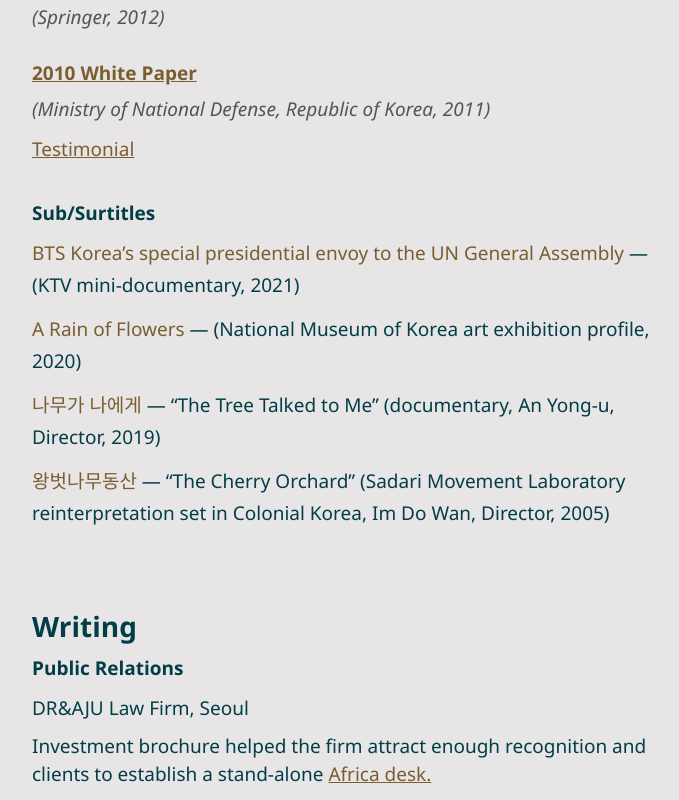
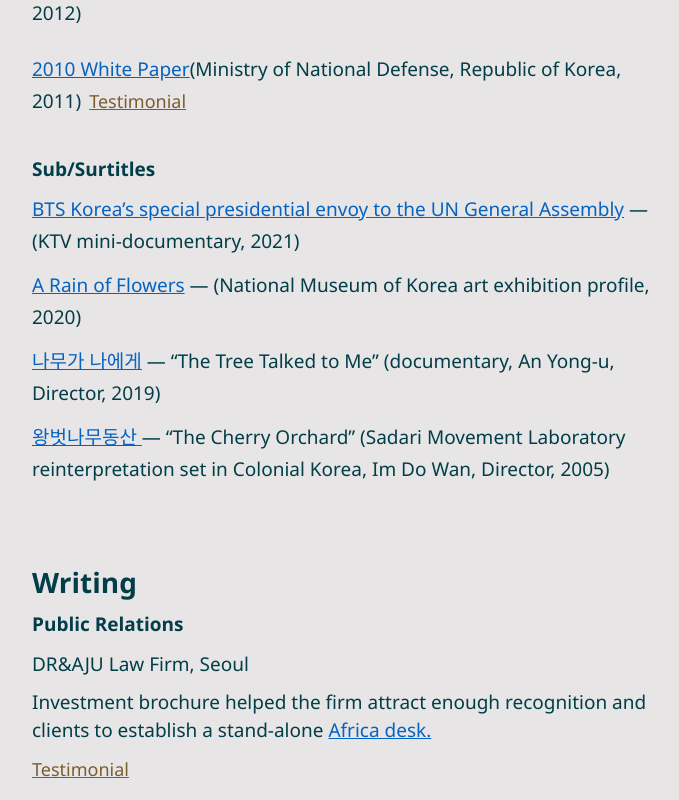
Before and after one commit to wksnders/David-Portfolio, a Vue app: page / in a window 1280 px wide. Shown: the part 1620-2420 px from the top of the page, without its empty margins (112-791 px from the left). Built offline with nearby package versions, Linux system fonts and the light colour scheme.

Commit message:
updated stylings and layouts

```diff
--- a/public/locales/en.yaml
+++ b/public/locales/en.yaml
@@ -72,7 +72,7 @@
 editing.Books.2.Link: "https://link.springer.com/book/10.1007/978-3-7908-2753-8"
 editing.Books.2.AdditionalText: "(Ministry of National Defense, Republic of Korea, 2011)"
 editing.Books.2.TestimonialLabel: "Testimonial"
-editing.Books.2.TestimonialLink: "./testimonials"
+editing.Books.2.TestimonialLink: "./testimonials#testimonial-2"
 editing.Books.2.Subtext: ""
 
 Subsection.editing.Sub-Surtitles: "Sub/Surtitles"
@@ -136,15 +136,15 @@
 writing.PublicRelations.1.bodyLink2: ""
 writing.PublicRelations.1.bodyText3: ""
 writing.PublicRelations.1.testimonialLabel: "Testimonial"
-writing.PublicRelations.1.testimonialLink: "./testimonials#testimonial-4"
+writing.PublicRelations.1.testimonialLink: "./testimonials#testimonial-3"
 
 Subsection.writing.Books: "Books"
 Subsection.writing.Books.description: ""
 writing.Books.1.Title: "한국인이 말할 때 꼭 틀리는 영어"
 writing.Books.1.Link: "https://library.kaist.ac.kr/search/ctlgSearch/posesn/view.do?bibctrlno=360984&ty=B"
 writing.Books.1.AdditionalText: " (Mistakes Koreans Routinely Make Speaking English), translated by Jinna Park (Nexus, 2004)"
-writing.Books.1.TestimonialLabel: "Testimonial"
-writing.Books.1.TestimonialLink: "./testimonials"
+writing.Books.1.TestimonialLabel: ""
+writing.Books.1.TestimonialLink: ""
 writing.Books.1.Subtext: ""
 writing.Books.2.Title: "Action English: English Conversation for Today’s Koreans* "
 writing.Books.2.Link: ""
@@ -193,10 +193,10 @@
 teaching.OneOnOne.3.testimonialLink: ""
 teaching.OneOnOne.4.student: "Legal professional (international seminar preparation)"
 teaching.OneOnOne.4.testimonialText: "testimonial"
-teaching.OneOnOne.4.testimonialLink: "./testimonials#testimonial-5"
+teaching.OneOnOne.4.testimonialLink: "./testimonials#testimonial-4"
 teaching.OneOnOne.5.student: "Healthcare professional (IELTS preparation)"
 teaching.OneOnOne.5.testimonialText: "testimonial"
-teaching.OneOnOne.5.testimonialLink: "./testimonials#testimonial-6"
+teaching.OneOnOne.5.testimonialLink: "./testimonials#testimonial-5"
 
 Subsection.teaching.Classroom: "Classroom Instruction "
 Subsection.teaching.Classroom.description: "I design courses and curriculum that fuse the latest technology with methods proven to facilitate accurate, effective learning."
@@ -232,21 +232,18 @@
 testimonials.2.personName: "Bart"
 testimonials.2.role: ""
 testimonials.2.quote: ""
-testimonials.3.personName: "Rosa"
-testimonials.3.role: ""
-testimonials.3.quote: ""
-testimonials.4.personName: "Timothy Dickens"
-testimonials.4.role: "Foreign Attorney (UK & South Africa), D&A, Seoul"
-testimonials.4.quote: "David was an invaluable colleague on our Africa practice, where he played a key role in research and strategic support. He was instrumental in developing our South Africa investment booklet — later adopted by the South African Embassy for official use — and his research went a long way toward helping establish our Africa group on a firm footing. His analytical rigor, reliability, and ability to translate complex market insights into accessible materials made a lasting contribution to our work."
-testimonials.5.personName: "Seon-Ae Choi"
-testimonials.5.role: "Senior Attorney, (Labor & Employment Law), Dentons LEE, Seoul"
-testimonials.5.quote: "David worked with me for a labor law presentation for a conference in Singapore. He edited my text, corrected pronunciation and gave pointers on delivery, rehearsing over and over until I felt confident. That presentation helped me develop important contacts."
-testimonials.6.personName: "Han Kyung Jin"
-testimonials.6.role: "Pharmacist, MFDS, Seoul"
-testimonials.6.quote: "I have been working with David 1:1 online to improve my spoken and written English. Ultimately, I would like to take the IELTS to work abroad. He listens carefully, records my mistakes and prepares lessons that correct my specific problems while we practice real IELT sample topics."
-testimonials.7.personName: "M.J. Jung"
-testimonials.7.role: "Project Manager, Translation Agency, Seoul"
-testimonials.7.quote: "With deep cross-cultural insight and experience in both Korean private and public sectors, David Kendall consistently delivers purpose-driven outcomes — that’s why I’ve trusted him for over a decade."
+testimonials.3.personName: "Timothy Dickens"
+testimonials.3.role: "Foreign Attorney (UK & South Africa), D&A, Seoul"
+testimonials.3.quote: "David was an invaluable colleague on our Africa practice, where he played a key role in research and strategic support. He was instrumental in developing our South Africa investment booklet — later adopted by the South African Embassy for official use — and his research went a long way toward helping establish our Africa group on a firm footing. His analytical rigor, reliability, and ability to translate complex market insights into accessible materials made a lasting contribution to our work."
+testimonials.4.personName: "Seon-Ae Choi"
+testimonials.4.role: "Senior Attorney, (Labor & Employment Law), Dentons LEE, Seoul"
+testimonials.4.quote: "David worked with me for a labor law presentation for a conference in Singapore. He edited my text, corrected pronunciation and gave pointers on delivery, rehearsing over and over until I felt confident. That presentation helped me develop important contacts."
+testimonials.5.personName: "Han Kyung Jin"
+testimonials.5.role: "Pharmacist, MFDS, Seoul"
+testimonials.5.quote: "I have been working with David 1:1 online to improve my spoken and written English. Ultimately, I would like to take the IELTS to work abroad. He listens carefully, records my mistakes and prepares lessons that correct my specific problems while we practice real IELT sample topics."
+testimonials.6.personName: "M.J. Jung"
+testimonials.6.role: "Project Manager, Translation Agency, Seoul"
+testimonials.6.quote: "With deep cross-cultural insight and experience in both Korean private and public sectors, David Kendall consistently delivers purpose-driven outcomes — that’s why I’ve trusted him for over a decade."
 
 
 
--- a/src/assets/style.css
+++ b/src/assets/style.css
@@ -8,6 +8,7 @@
 :root {
 	--white-peachy: #f2f0ea;
   --grey:#E7E5E6;
+  --hyperlink-blue:#0563C1;
   --green-blue: #023e47;
   --teal: #045660;
   --tan:#7a5e2f;
@@ -31,7 +32,8 @@
 	--color-heading: var(--green-blue);
   --color-soft-heading: var(--teal);
 	--color-text: var(--green-blue);
-	--color-hyperlink: var(--tan);
+	--color-hyperlink: var(--hyperlink-blue);
+	--color-testimonial-link: var(--tan);
   --color-text-accent:var(--green-blue);
   --color-text-accent-active:var(--green-blue);
 }
@@ -123,9 +125,14 @@
 }
 
 a{
-	text-decoration: none;
 	color: var(--color-hyperlink);
 	transition: 0.4s;
+}
+
+.testimonial-link{
+  color: var(--color-testimonial-link);
+  font-size: 12px;
+  padding-left: .5rem;
 }
 
 strong{
@@ -150,6 +157,10 @@
 	  font-size: 17px;
 	  line-height: 26px;
   }
+  .testimonial-link{
+    font-size: 16px;
+  }
+
 }
 
 @media (min-width: 1200px) {
@@ -160,6 +171,9 @@
   .main-content{
     padding: 0 10%;
   }
+  .testimonial-link{
+    font-size: 18px;
+  }
 }
 
 @media (hover: hover) {
--- a/src/components/About.vue
+++ b/src/components/About.vue
@@ -16,7 +16,7 @@
     <p>{{ bodyText2 }}</p>
     <p>{{ bodyText3 }}</p>
     <nav class="navigation">
-      <RouterLink to="/testimonials">{{ navTestimonials }}</RouterLink>
+      <RouterLink to="/testimonials" class="testimonial-link">{{ navTestimonials }}</RouterLink>
     </nav>
   </section>
 </template>
--- a/src/components/templates/ArticlesItem.vue
+++ b/src/components/templates/ArticlesItem.vue
@@ -29,7 +29,7 @@
     </p>
 
     <div v-if="testimonialLink">
-        <RouterLink :to="testimonialLink">
+        <RouterLink :to="testimonialLink" class="testimonial-link">
           {{ testimonialLinkLabel || testimonialLink }}
         </RouterLink>
       </div>
--- a/src/components/templates/BooksItem.vue
+++ b/src/components/templates/BooksItem.vue
@@ -29,18 +29,15 @@
           {{ bookTitle }}
         </a>
         <em v-else>{{ bookTitle }}</em>
+        <span v-if="additionalText">{{ additionalText }}</span>
+        <RouterLink v-if="testimonialLink" :to="testimonialLink" class="testimonial-link">
+          {{ testimonialLabel || 'Testimonial' }}
+        </RouterLink>
       </p>
 
       <!-- Extra info (translator, co-writer, etc.) -->
-      <p v-if="additionalText" class="book-extra">
-        {{ additionalText }}
-      </p>
+      <p v-if="additionalText || testimonialLink" class="book-extra">
 
-      <!-- Testimonial link -->
-      <p v-if="testimonialLink" class="book-testimonial">
-        <RouterLink :to="testimonialLink">
-          {{ testimonialLabel || 'Testimonial' }}
-        </RouterLink>
       </p>
 
       <!-- Subtext (small notes) -->
@@ -57,7 +54,6 @@
 }
 
 .book-title {
-  font-weight: bold;
   margin: 0;
 }
 
@@ -68,7 +64,6 @@
 
 .book-extra {
   margin: 0.25rem 0;
-  font-style: italic;
   color: var(--color-subtext, #555);
 }
 
@@ -82,8 +77,4 @@
   margin: 0.25rem 0 0;
 }
 
-.book-item a {
-  color: var(--color-hyperlink);
-  text-decoration: underline;
-}
 </style>
--- a/src/components/templates/OneOnOneItem.vue
+++ b/src/components/templates/OneOnOneItem.vue
@@ -20,7 +20,7 @@
     <p v-else>
       {{ student }}
       <template v-if="testimonialLink">
-        &nbsp;<RouterLink :to="testimonialLink">{{ testimonialText }}</RouterLink>
+        <RouterLink class="testimonial-link" :to="testimonialLink">{{ testimonialText }}</RouterLink>
       </template>
     </p>
   </li>
@@ -36,8 +36,4 @@
   line-height: 1.5;
 }
 
-.one-on-one-item a {
-  color: var(--color-hyperlink);
-  text-decoration: underline;
-}
 </style>
--- a/src/components/templates/PublicRelationsItem.vue
+++ b/src/components/templates/PublicRelationsItem.vue
@@ -42,7 +42,7 @@
       </p>
 
       <p v-if="testimonialLink" class="testimonial">
-        <RouterLink :to="testimonialLink">
+        <RouterLink :to="testimonialLink" class="testimonial-link">
           {{ testimonialLabel || 'Testimonials' }}
         </RouterLink>
       </p>
@@ -67,9 +67,8 @@
 .pr-item .testimonial {
   margin-top: 0.5rem;
 }
+.testimonial-link{
+  padding: 0;
+}
 
-.pr-item a {
-  color: var(--color-hyperlink);
-  text-decoration: underline;
-}
 </style>
--- a/src/components/templates/SpeechesItem.vue
+++ b/src/components/templates/SpeechesItem.vue
@@ -29,7 +29,7 @@
         {{ title }}
       </template>
       <span v-if="additionalText"> — {{ additionalText }} </span>
-      <RouterLink v-if="testimonialLink" :to="testimonialLink">
+      <RouterLink v-if="testimonialLink" :to="testimonialLink" class="testimonial-link">
         {{ testimonialLabel || 'Testimonial' }}
       </RouterLink>
     </p>
```
